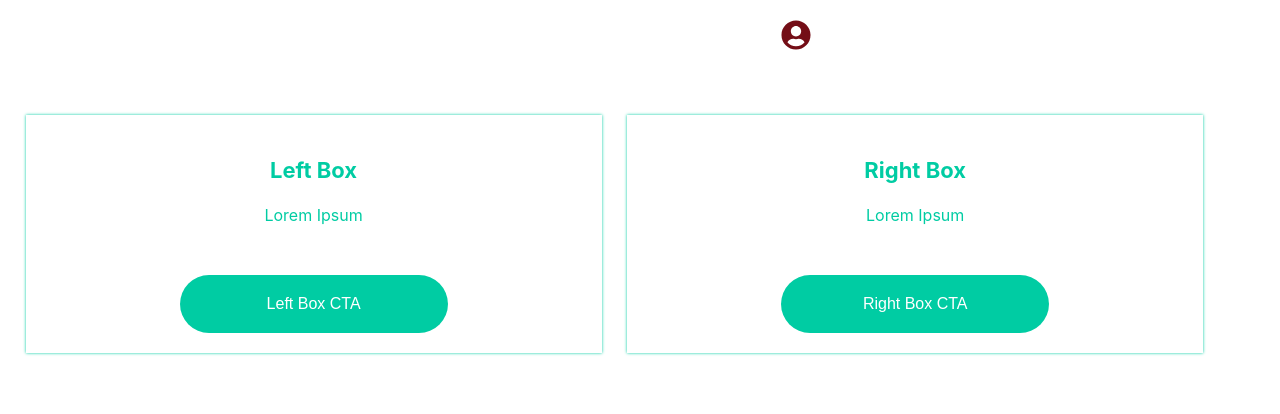
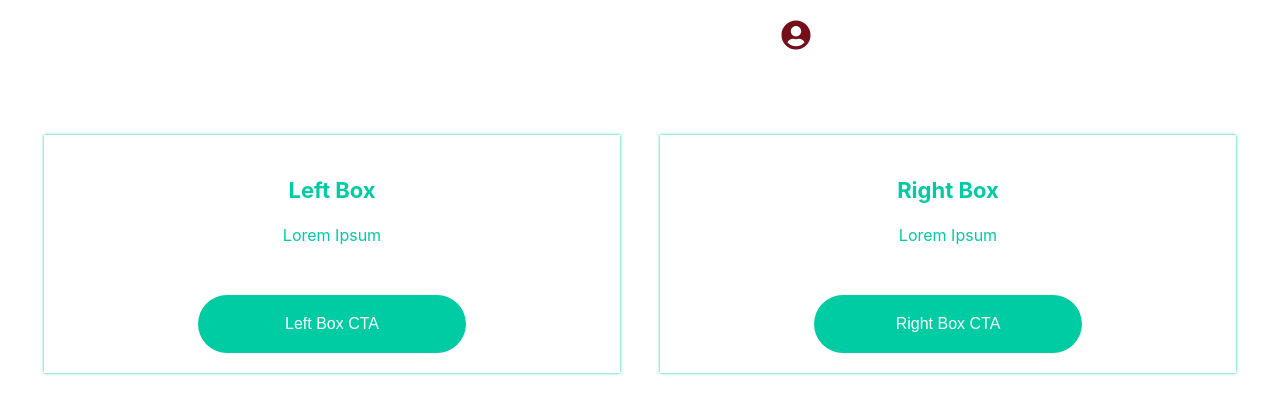
Before and after one commit to CevinThomas/alliance, a React app in the folder frontend/: page /account in a window 1280 px wide. Shown: the top 414 px of the page. Built offline with nearby package versions, Linux system fonts and the light colour scheme.

Commit message:
Fix box styling

```diff
--- a/frontend/src/styles.css
+++ b/frontend/src/styles.css
@@ -119,6 +119,7 @@ a:hover {
   padding: 20px;
   text-align: center;
   box-shadow: 0 0 3px 0 #00cca3;
+  margin: 20px;
 }
 
 #registration #right-column button, #login #loginForm button, button {
@@ -177,7 +178,7 @@ a:hover {
 
 #account #double-box-container {
   display: flex;
-  justify-content: space-evenly;
+  justify-content: center;
   margin-top: 50px;
 }
 #login {
--- a/frontend/src/styles.sass
+++ b/frontend/src/styles.sass
@@ -109,6 +109,7 @@ a:hover
   padding: 20px
   text-align: center
   box-shadow: 0 0 3px 0 #00cca3
+  margin: 20px
 
 %buttonStyling
   width: 50%
@@ -166,7 +167,7 @@ a:hover
 
   #double-box-container
     display: flex
-    justify-content: space-evenly
+    justify-content: center
     margin-top: 50px
 
   .account-box
```
Also changed, not shown: 1 other file (tests, documents, lock files or other folders).
